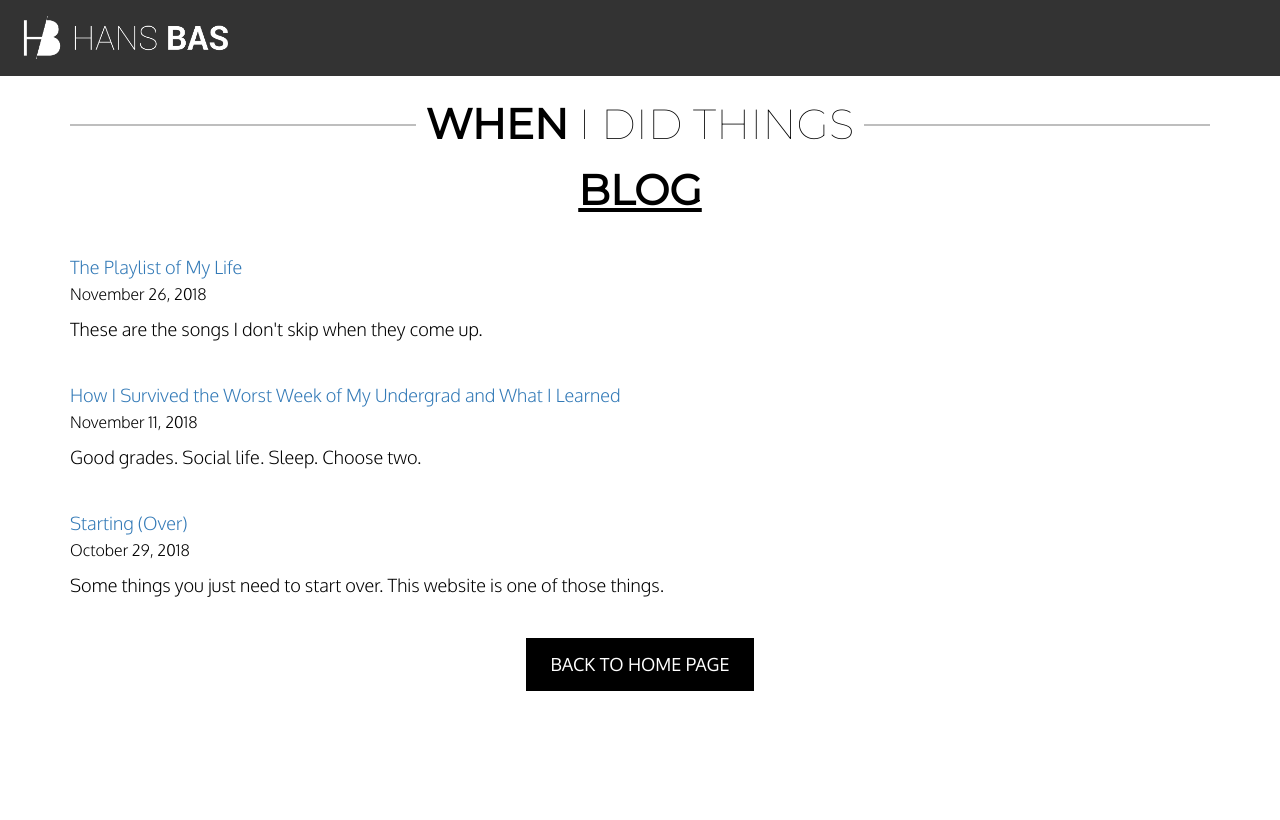
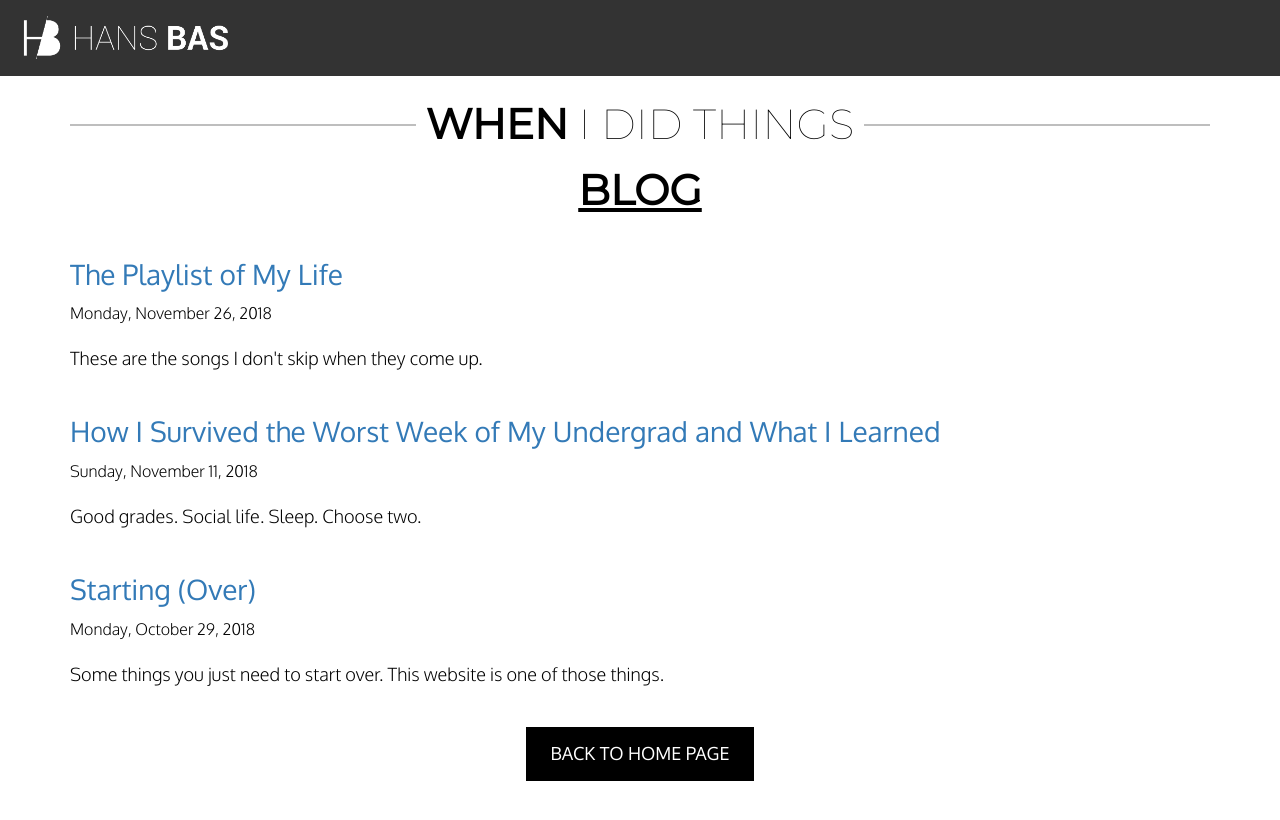
Before and after one commit to haanmiba/haanmiba.github.io, a Jekyll site: the page built from blog.md, in a window 1280 px wide and 900 px high. Shown: the top 820 px of the window. Built offline with Jekyll 4.4.1, drawn with Linux system fonts in a browser that asks for light colours; nearby versions of some CDN libraries.

Commit message:
Changed format of blog page

```diff
--- a/blog.md
+++ b/blog.md
@@ -9,9 +9,15 @@
 	<h2><strong><u>Blog</u></strong></h2>
 	<div class="form-group"></div>
 		{% for post in site.posts %}
-			<div class="text-left">
-			<p><a href="{{ post.url }}">{{ post.title }}</a><br><span style='font-size: 16px'>{{ post.date | date: '%B %d, %Y' }}</span></p>
-			<p>{{ post.preview }}</p>
+			<div class="text-left reveal-left">
+			<a href="{{ post.url }}"><h3>{{ post.title }}</h3></a>
+			<p><span style='font-size: 16px'>{{ post.date | date: '%A, %B %d, %Y' }}</span></p>
+			<div class="row">
+				<div class="col-lg-9">
+				<p>{{ post.preview }}</p>
+				</div>
+				<div class="col-lg-3"></div>
+			</div>
 			{% if forloop.last != true %}<div class="form-group"></div>{% endif %}
 			</div>
 		{% endfor %}
```
